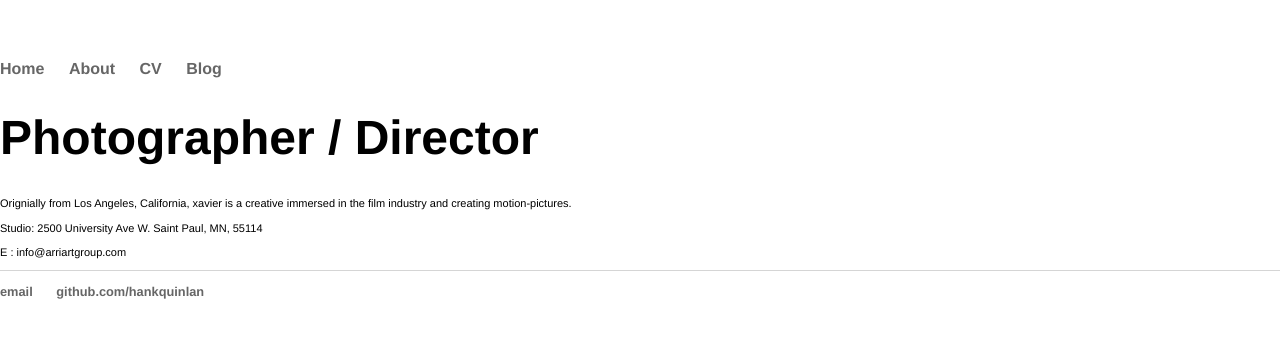
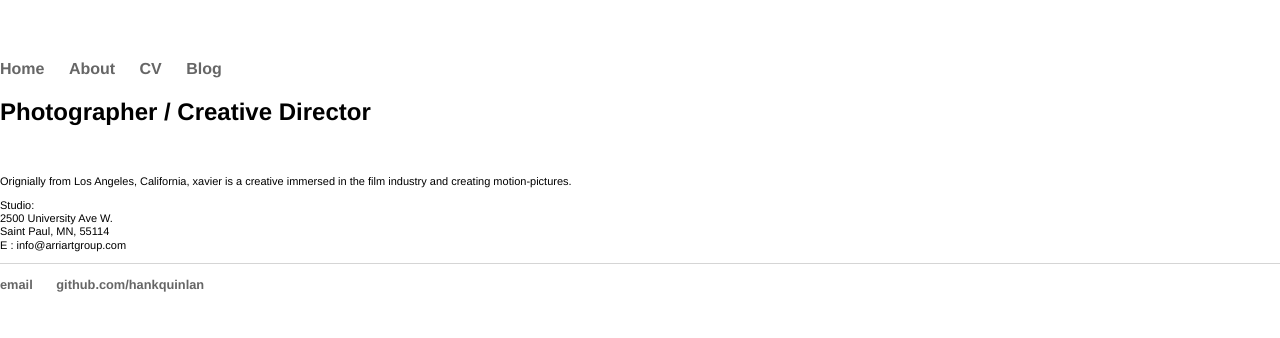
Before and after one commit to developer-xavier/developer-xavier.github.io, a Jekyll site: the page built from about/index.html, in a window 1280 px wide. Shown: the top 338 px of the page. Built offline with Jekyll 4.4.1, drawn with Linux system fonts in a browser that asks for light colours.

Commit message:
Update index.html

```diff
--- a/about/index.html
+++ b/about/index.html
@@ -3,14 +3,18 @@ layout: default
 title: Xavier Bonilla | Photographer
 ---
 <div class="blurb">
-	<h1>Photographer / Director</h1>
+	<h2>Photographer / Creative Director</h2>
+	<br>
 	<p>Orignially from Los Angeles, California, xavier is  a creative immersed in the film industry and creating motion-pictures.</p>
 	<p>
 		Studio:
-2500 University Ave W.
-Saint Paul, MN, 55114
-		<p>
+		<br>
+		2500 University Ave W.
+		<br>
+		Saint Paul, MN, 55114
+		<br>
+		E : info@arriartgroup.com
+	</p>
 
-E : info@arriartgroup.com
 
 </div><!-- /.blurb -->
```
